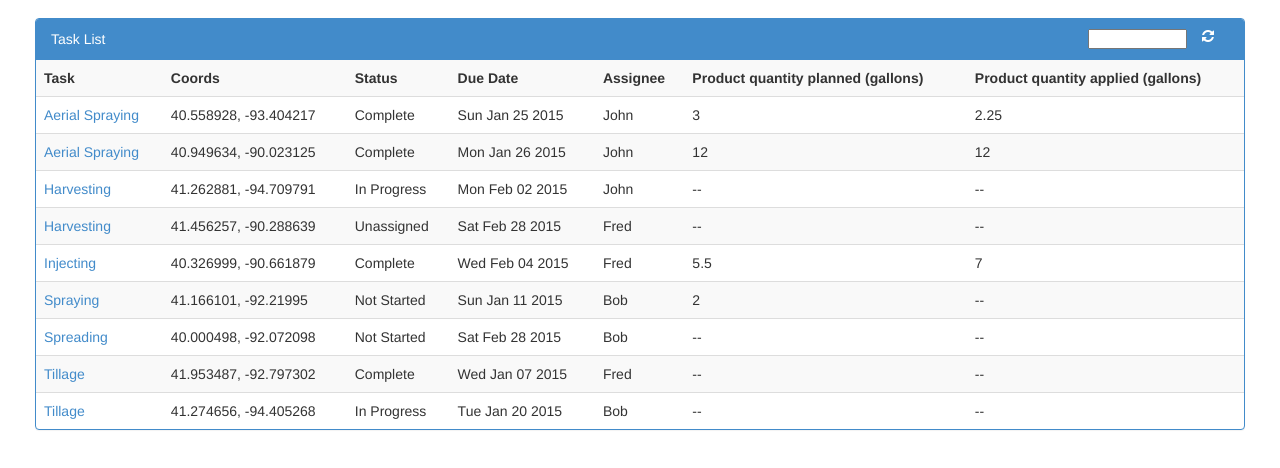
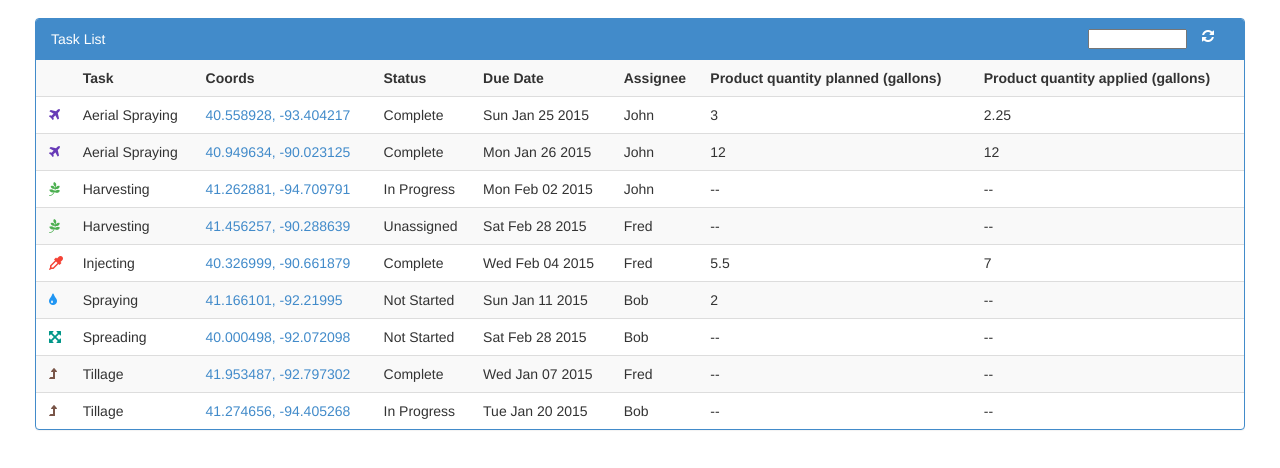
Before and after one commit to mkbotoman/productList, a website: page app/index.html in a window 1280 px wide. Shown: the part 74-542 px from the top of the page. Drawn offline with Linux system fonts and the light colour scheme.

Commit message:
adding google maps coordinates

```diff
--- a/app/css/app.css
+++ b/app/css/app.css
@@ -18,3 +18,33 @@ body {
   float: right;
   padding: 0 15px;
 }
+
+.fa-plane{
+  padding-left: 5px;
+  color: #673AB7;
+}
+
+.fa-pagelines{
+  padding-left: 5px;
+  color: #4CAF50;
+}
+
+.fa-eyedropper{
+  padding-left: 5px;
+  color: #F44336;
+}
+
+.fa-tint{
+  padding-left: 5px;
+  color: #2196F3;
+}
+
+.fa-arrows-alt{
+  padding-left: 5px;
+  color: #009688;
+}
+
+.fa-level-up{
+  padding-left: 5px;
+  color: #795548;
+}
--- a/app/js/controllers.js
+++ b/app/js/controllers.js
@@ -8,6 +8,7 @@ productControllers.controller('ProductListCtrl', ['$scope', 'Product',
   function($scope, Product) {
     $scope.products = Product.query();
     $scope.orderProp = 'name';
+    //pivot columns and rows
     $(".reverse").click(function(){
       $("table").each(function() {
         var $this = $(this);
@@ -28,14 +29,3 @@ productControllers.controller('ProductListCtrl', ['$scope', 'Product',
       return false;
     });
   }]);
-
-productControllers.controller('ProductDetailCtrl', ['$scope', '$routeParams', 'Product',
-  function($scope, $routeParams, Product) {
-    $scope.product = Product.get({productId: $routeParams.productId}, function(product) {
-      $scope.mainImageUrl = product.images[0];
-    });
-
-    $scope.setImage = function(imageUrl) {
-      $scope.mainImageUrl = imageUrl;
-    }
-  }]);
--- a/app/partials/list.html
+++ b/app/partials/list.html
@@ -9,11 +9,12 @@
           <a class="reverse" href="#"><i class="fa fa-refresh"></i></a>
           <select ng-model="orderProp" class="right">
             <option value="name">Alphabetical</option>
-            <option value="age">Newest</option>
+            <option value="date">Newest</option>
           </select>
         </div>
         <table class="table table-striped table-hover">
           <tr>
+            <th></th>
             <th>Task</th>
             <th>Coords</th>
             <th>Status</th>
@@ -23,8 +24,9 @@
             <th>Product quantity applied (gallons)</th>
           </tr>
           <tr ng-repeat="products in products | filter:query | orderBy:orderProp">
-            <td><a href="#/products/{{products.id}}">{{products.name}}</a></td>
-            <td>{{products.coords}}</td>
+            <td><i class="fa {{products.icon}}"></i></td>
+            <td>{{products.name}}</td>
+            <td><a href="https://www.google.com.com/maps/preview/@{{products.coords}},8z">{{products.coords}}</a></td>
             <td>{{products.status}}</td>
             <td>{{products.due}}</td>
             <td>{{products.assignee}}</td>
--- a/app/products/products.json
+++ b/app/products/products.json
@@ -8,7 +8,7 @@
         "assignee": "Bob",
         "planned": 2.00,
         "applied": "--",
-        "icon": "<i class='fa fa-tint'></i>"
+        "icon": "fa-tint"
     },
     {
         "name": "Aerial Spraying",
@@ -19,7 +19,7 @@
         "assignee": "John",
         "planned": 3.00,
         "applied": 2.25,
-        "icon": "<i class='fa fa-plane'></i>"
+        "icon": "fa-plane"
     },
     {
         "name": "Tillage",
@@ -30,7 +30,7 @@
         "assignee": "Fred",
         "planned": "--",
         "applied": "--",
-        "icon": "<i class='fa fa-level-up'></i>"
+        "icon": "fa-level-up"
     },
     {
         "name": "Tillage",
@@ -41,7 +41,7 @@
         "assignee": "Bob",
         "planned": "--",
         "applied": "--",
-        "icon": "<i class='fa fa-level-up'></i>"
+        "icon": "fa-level-up"
     },
     {
         "name": "Injecting",
@@ -52,7 +52,7 @@
         "assignee": "Fred",
         "planned": 5.50,
         "applied": 7.00,
-        "icon": "<i class='fa fa-eyedropper'></i>"
+        "icon": "fa-eyedropper"
     },
     {
         "name": "Harvesting",
@@ -63,7 +63,7 @@
         "assignee": "John",
         "planned": "--",
         "applied": "--",
-        "icon": "<i class='fa fa-pagelines'></i>"
+        "icon": "fa-pagelines"
     },
     {
         "name": "Spreading",
@@ -74,7 +74,7 @@
         "assignee": "Bob",
         "planned": "--",
         "applied": "--",
-        "icon": "<i class='fa fa-arrows-alt'></i>"
+        "icon": "fa-arrows-alt"
     },
     {
         "name": "Harvesting",
@@ -85,7 +85,7 @@
         "assignee": "Fred",
         "planned": "--",
         "applied": "--",
-        "icon": "<i class='fa fa-pagelines'></i>"
+        "icon": "fa-pagelines"
     },
     {
         "name": "Aerial Spraying",
@@ -96,6 +96,6 @@
         "assignee": "John",
         "planned": 12.00,
         "applied": 12.00,
-        "icon": "<i class='fa fa-plane'></i>"
+        "icon": "fa-plane"
     }
 ]
```
